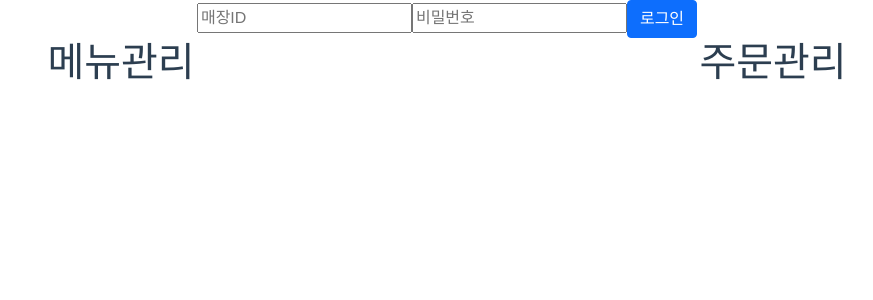
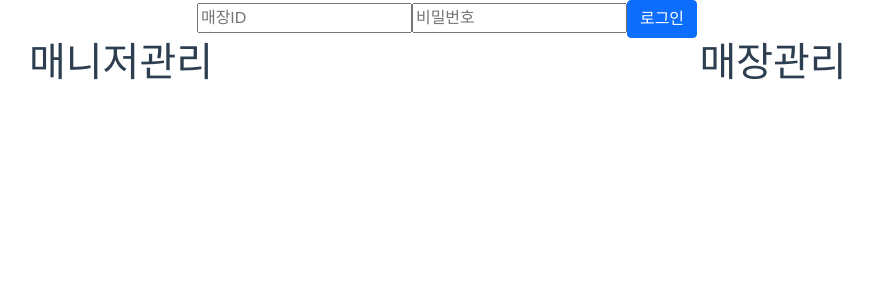
Before and after one commit to beaverpay/minikiosk_view, a Vue app: page /admin in a window 1280 px wide. Shown: the top 300 px of the page, without its empty margins (193-1066 px from the left). Built offline with nearby package versions, Linux system fonts and the light colour scheme.

Commit message:
이름 변경

```diff
--- a/src/components/Admin.vue
+++ b/src/components/Admin.vue
@@ -1,10 +1,10 @@
 <template>
 	<div class="row">
 		<div class="col-6">
-			<h1>메뉴관리</h1>
+			<h1>매니저관리</h1>
 		</div>
 		<div class="col-6">
-			<h1>주문관리</h1>
+			<h1>매장관리</h1>
 		</div>
 	</div>
 </template>
```
